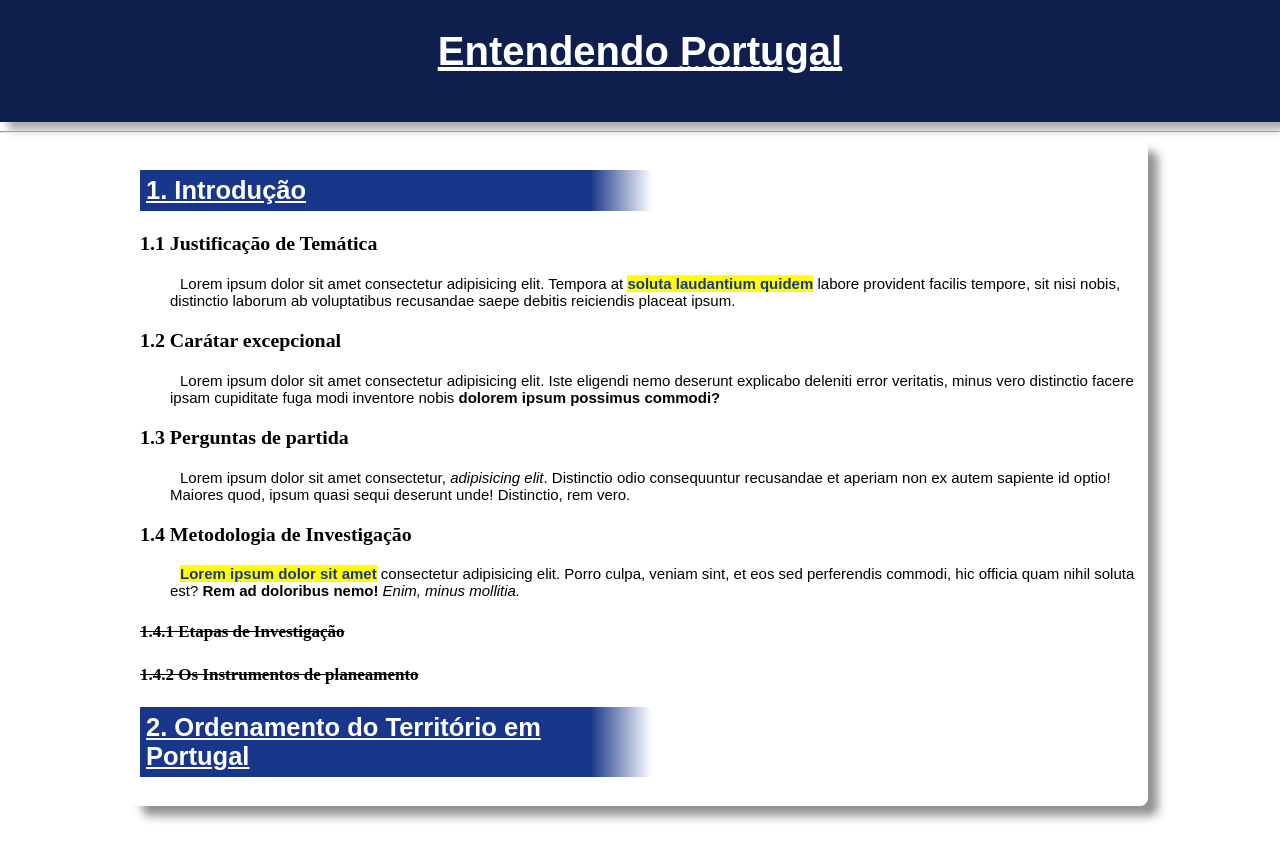
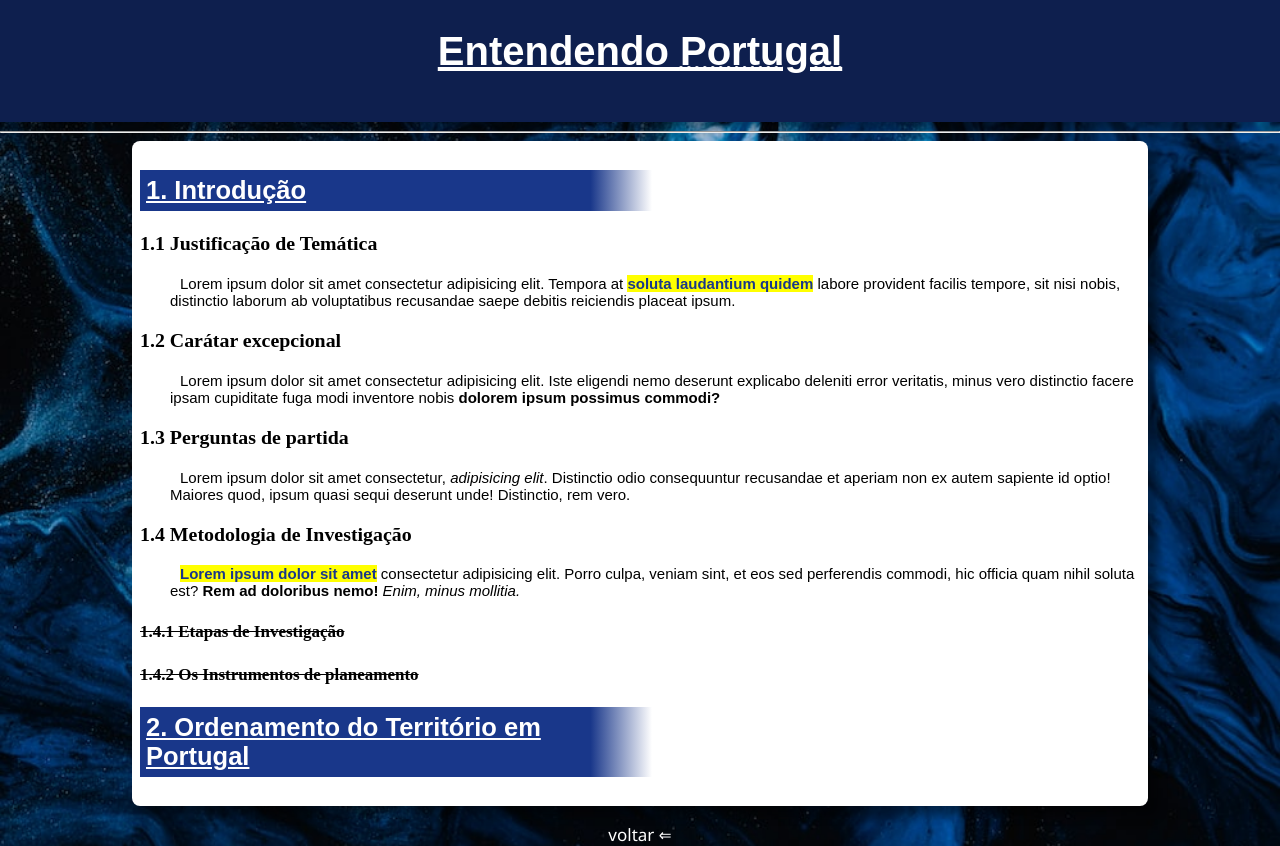
Before and after one commit to ArthurAlves-dev/primeiro-site, a plain HTML site: page ex001.html in a window 1280 px wide. Drawn offline with Linux system fonts and the light colour scheme.

Commit message:
Add Fundo

```diff
--- a/style.css
+++ b/style.css
@@ -84,7 +84,7 @@ body {
 
     background-image: linear-gradient(to bottom,rgb(33, 73, 182) 60%, rgb(25,55,138) 80%,
     rgb(14, 31, 78) 95%);
-    background-image: url('photo-1597773150796-e5c14ebecbf5.png');
+    background-image: url('photo-1597773150796-e5c14ebecbf5.jpeg');
     background-attachment: fixed;
     background-size: cover;
 
```
Also changed, not shown: photo-1597773150796-e5c14ebecbf5.jpeg (added).
